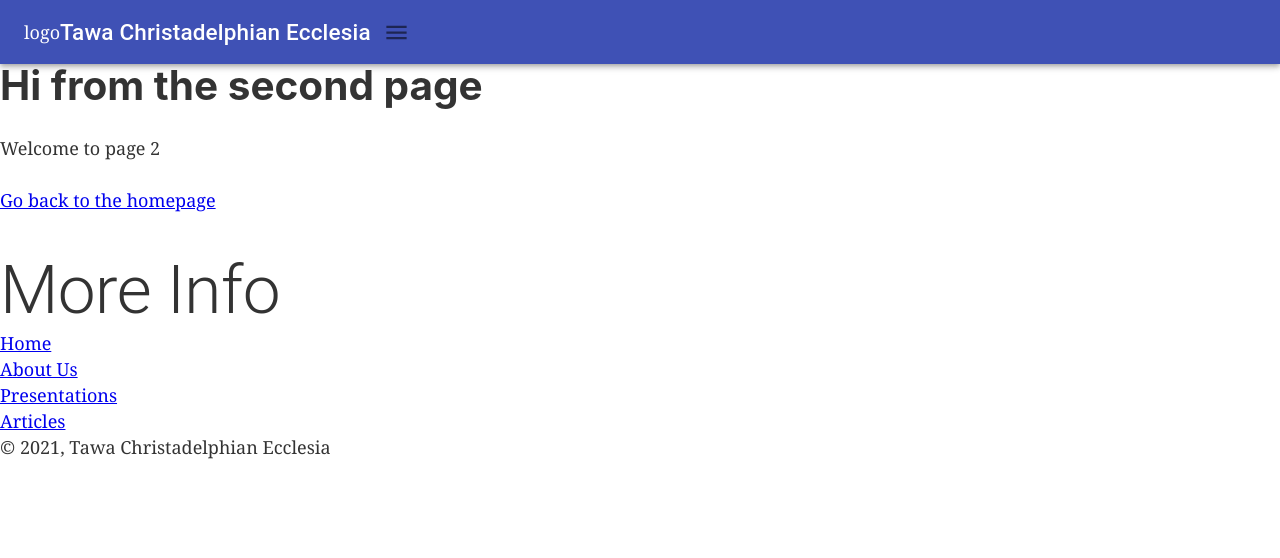
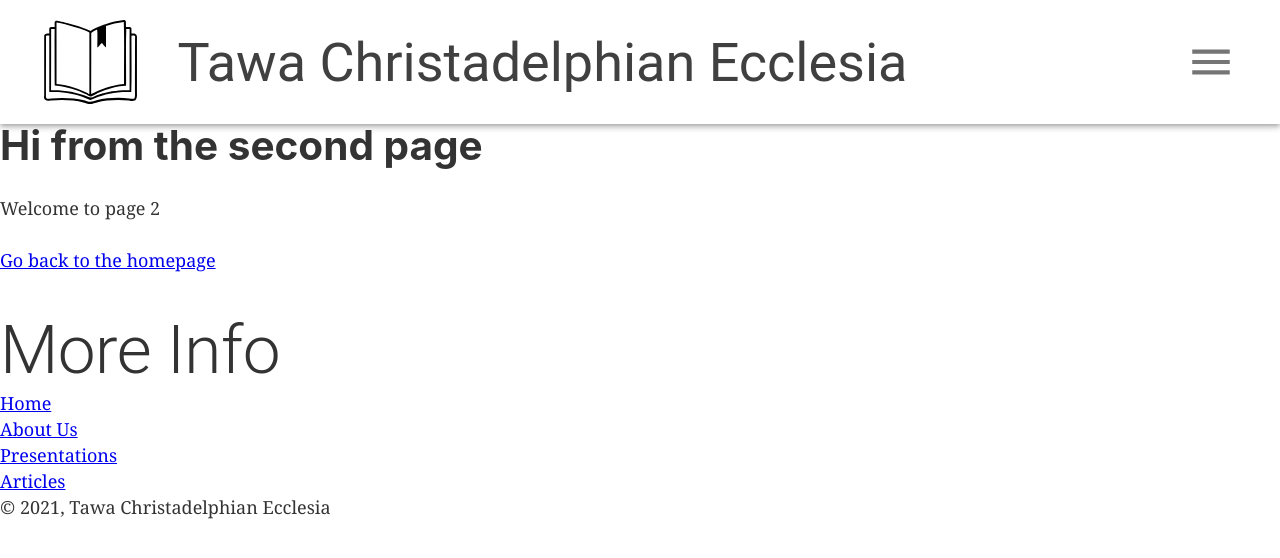
Before and after one commit to JoshGore/tawa-gatsby-poc-1, a Gatsby site: page /page-2 in a window 1280 px wide. Built offline with nearby package versions, Linux system fonts and the light colour scheme; Gatsby itself is replaced by a stand-in of ours.

Commit message:
added logo and changed app bar color

```diff
--- a/gatsby-config.js
+++ b/gatsby-config.js
@@ -49,4 +49,4 @@ module.exports = {
             },
         },
     ],
-}
+};
--- a/package.json
+++ b/package.json
@@ -14,6 +14,7 @@
     "gatsby-plugin-manifest": "^2.12.0",
     "gatsby-plugin-offline": "^3.10.0",
     "gatsby-plugin-react-helmet": "^3.10.0",
+    "gatsby-plugin-react-svg": "^3.0.0",
     "gatsby-plugin-sharp": "^2.14.3",
     "gatsby-plugin-typescript": "^2.12.0",
     "gatsby-source-contentful": "^4.6.2",
--- a/src/components/header.tsx
+++ b/src/components/header.tsx
@@ -2,15 +2,30 @@ import { Link } from 'gatsby';
 import React from 'react';
 import { AppBar, Toolbar, IconButton, Typography } from '@material-ui/core';
 import MenuIcon from '@material-ui/icons/Menu';
-
+import LogoBible from '../images/bible.svg';
+// color 61, 142, 255
 const Header = ({ siteTitle }: { siteTitle: string }) => (
-    <AppBar position="static">
+    <AppBar
+        position="static"
+        style={{ background: 'white', paddingTop: 20, paddingBottom: 20, paddingLeft: 20, paddingRight: 20 }}
+    >
         <Toolbar>
-            logo
-            <Typography variant="h6">{siteTitle}</Typography>
-            <IconButton edge="end">
-                <MenuIcon></MenuIcon>
-            </IconButton>
+            <img
+                src={LogoBible}
+                style={{
+                    marginRight: 40,
+                    marginTop: 0,
+                    marginBottom: 0,
+                }}
+            />
+            <Typography variant="h3" style={{ color: '#404040' }}>
+                {siteTitle}
+            </Typography>
+            <div style={{ marginLeft: 'auto', marginRight: 0 }}>
+                <IconButton edge="end">
+                    <MenuIcon style={{height: 50, width: 50}} />
+                </IconButton>
+            </div>
         </Toolbar>
     </AppBar>
 );
```
Also changed, not shown: src/images/bible.svg (added), 1 other file. Lines whose indentation alone changed are shown as unchanged.
